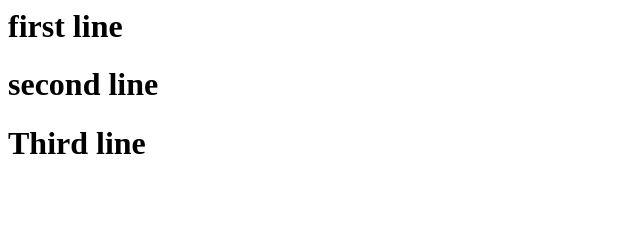
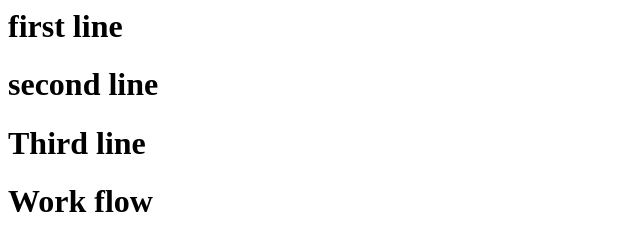
Before and after one commit to Khirutheka16/Devops-class-1, a plain HTML site: page index.html in a window 1280 px wide. Shown: the whole page, without its empty margins (0-640 px from the left). Drawn offline with Linux system fonts and the light colour scheme.

Commit message:
Work flow

```diff
--- a/index.html
+++ b/index.html
@@ -1,3 +1,4 @@
 <h1> first line</h1>
 <h1>second line </h1>
 <h1>Third line</h1>
+<h1>Work flow</h1>
```
